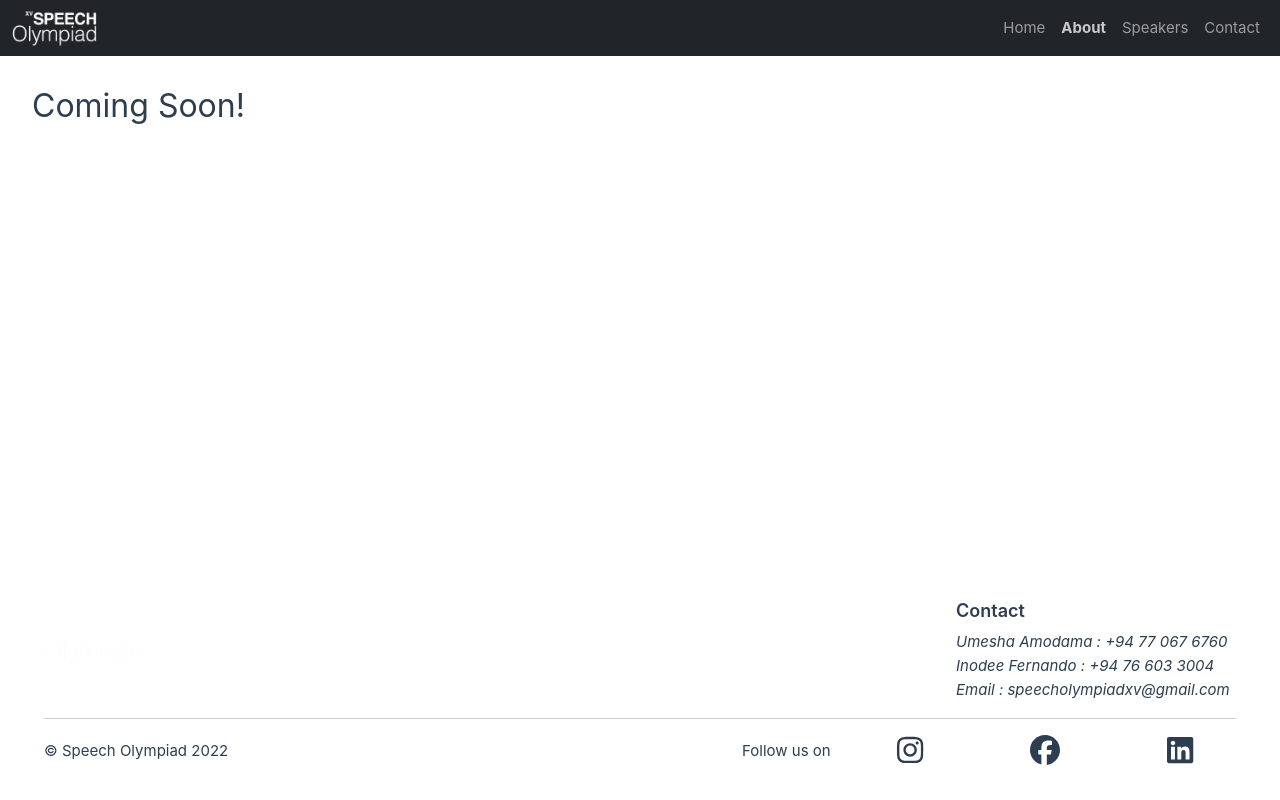
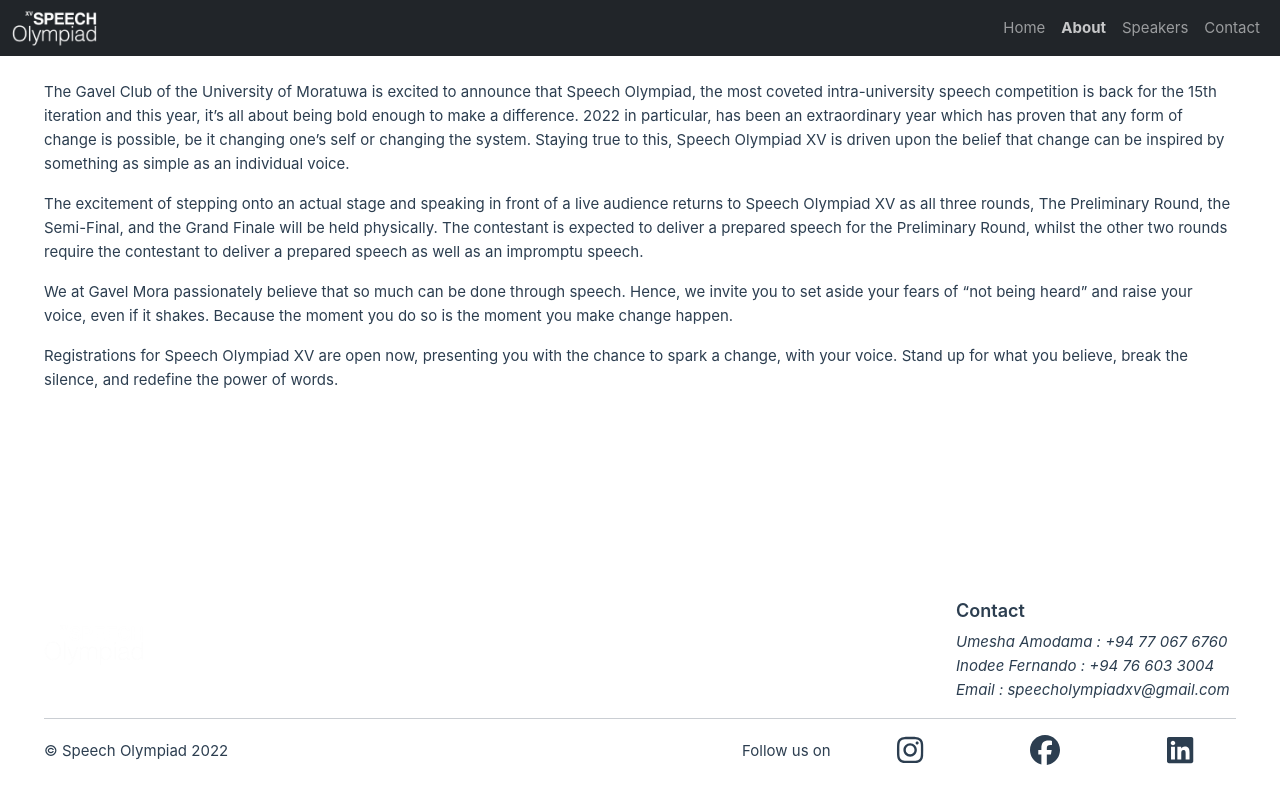
Before and after one commit to SpeechOlympiadXV/speecholympiadxv.github.io, a Vue app: page / in a window 1280 px wide. Both pictures are taken after a click on the element "About". Built offline with nearby package versions, Linux system fonts and the light colour scheme.

Commit message:
about page, change sample page to home page

```diff
--- a/src/App.vue
+++ b/src/App.vue
@@ -3,13 +3,14 @@ import AppFooter from "./components/AppFooter.vue";
 import AppHeader from "./components/AppHeader.vue";
 import AppPageLayout from "./components/AppPageLayout.vue";
 
-import PageSample from "./pages/PageSample.vue";
+import PageHome from "./pages/PageHome.vue";
+import PageAbout from "./pages/PageAbout.vue";
 import PageComingSoon from "./pages/PageComingSoon.vue";
 import Page404 from "./pages/Page404.vue";
 
 const routes = {
-  "/": PageSample,
-  "/about": PageComingSoon,
+  "/": PageHome,
+  "/about": PageAbout,
   "/speakers": PageComingSoon,
   "/contact": PageComingSoon,
 };
--- /dev/null
+++ b/src/pages/PageAbout.vue
@@ -0,0 +1,45 @@
+<template>
+  <main>
+    <div class="container-fluid">
+      <div class="column">
+        <div class="row">
+          <p>
+            The Gavel Club of the University of Moratuwa is excited to announce
+            that Speech Olympiad, the most coveted intra-university speech
+            competition is back for the 15th iteration and this year, it’s all
+            about being bold enough to make a difference. 2022 in particular,
+            has been an extraordinary year which has proven that any form of
+            change is possible, be it changing one’s self or changing the
+            system. Staying true to this, Speech Olympiad XV is driven upon the
+            belief that change can be inspired by something as simple as an
+            individual voice.
+          </p>
+
+          <p>
+            The excitement of stepping onto an actual stage and speaking in
+            front of a live audience returns to Speech Olympiad XV as all three
+            rounds, The Preliminary Round, the Semi-Final, and the Grand Finale
+            will be held physically. The contestant is expected to deliver a
+            prepared speech for the Preliminary Round, whilst the other two
+            rounds require the contestant to deliver a prepared speech as well
+            as an impromptu speech.
+          </p>
+
+          <p>
+            We at Gavel Mora passionately believe that so much can be done
+            through speech. Hence, we invite you to set aside your fears of “not
+            being heard” and raise your voice, even if it shakes. Because the
+            moment you do so is the moment you make change happen.
+          </p>
+
+          <p>
+            Registrations for Speech Olympiad XV are open now, presenting you
+            with the chance to spark a change, with your voice. Stand up for
+            what you believe, break the silence, and redefine the power of
+            words.
+          </p>
+        </div>
+      </div>
+    </div>
+  </main>
+</template>
--- a/src/pages/PageSample.vue
+++ b/src/pages/PageHome.vue
@@ -14,81 +14,7 @@ export default {
 
     <div class="container marketing">
       <!-- Three columns of text below the carousel -->
-      <div class="row">
-        <div class="col-lg-4">
-          <svg
-            class="bd-placeholder-img rounded-circle"
-            width="140"
-            height="140"
-            xmlns="http://www.w3.org/2000/svg"
-            role="img"
-            aria-label="Placeholder: 140x140"
-            preserveAspectRatio="xMidYMid slice"
-            focusable="false"
-          >
-            <title>Placeholder</title>
-            <rect width="100%" height="100%" fill="#777" />
-            <text x="50%" y="50%" fill="#777" dy=".3em">140x140</text>
-          </svg>
 
-          <h2>Heading</h2>
-          <p>
-            Some representative placeholder content for the three columns of
-            text below the carousel. This is the first column.
-          </p>
-          <p><a class="btn btn-secondary" href="#">View details &raquo;</a></p>
-        </div>
-        <!-- /.col-lg-4 -->
-        <div class="col-lg-4">
-          <svg
-            class="bd-placeholder-img rounded-circle"
-            width="140"
-            height="140"
-            xmlns="http://www.w3.org/2000/svg"
-            role="img"
-            aria-label="Placeholder: 140x140"
-            preserveAspectRatio="xMidYMid slice"
-            focusable="false"
-          >
-            <title>Placeholder</title>
-            <rect width="100%" height="100%" fill="#777" />
-            <text x="50%" y="50%" fill="#777" dy=".3em">140x140</text>
-          </svg>
-
-          <h2>Heading</h2>
-          <p>
-            Another exciting bit of representative placeholder content. This
-            time, we've moved on to the second column.
-          </p>
-          <p><a class="btn btn-secondary" href="#">View details &raquo;</a></p>
-        </div>
-        <!-- /.col-lg-4 -->
-        <div class="col-lg-4">
-          <svg
-            class="bd-placeholder-img rounded-circle"
-            width="140"
-            height="140"
-            xmlns="http://www.w3.org/2000/svg"
-            role="img"
-            aria-label="Placeholder: 140x140"
-            preserveAspectRatio="xMidYMid slice"
-            focusable="false"
-          >
-            <title>Placeholder</title>
-            <rect width="100%" height="100%" fill="#777" />
-            <text x="50%" y="50%" fill="#777" dy=".3em">140x140</text>
-          </svg>
-
-          <h2>Heading</h2>
-          <p>
-            And lastly this, the third column of representative placeholder
-            content.
-          </p>
-          <p><a class="btn btn-secondary" href="#">View details &raquo;</a></p>
-        </div>
-        <!-- /.col-lg-4 -->
-      </div>
-      <!-- /.row -->
 
       <!-- START THE FEATURETTES -->
 
@@ -201,6 +127,85 @@ export default {
           </svg>
         </div>
       </div>
+
+      <hr class="featurette-divider" />
+
+      <div class="row">
+        <div class="col-lg-4">
+          <svg
+            class="bd-placeholder-img rounded-circle"
+            width="140"
+            height="140"
+            xmlns="http://www.w3.org/2000/svg"
+            role="img"
+            aria-label="Placeholder: 140x140"
+            preserveAspectRatio="xMidYMid slice"
+            focusable="false"
+          >
+            <title>Placeholder</title>
+            <rect width="100%" height="100%" fill="#777" />
+            <text x="50%" y="50%" fill="#777" dy=".3em">140x140</text>
+          </svg>
+
+          <h2>Heading</h2>
+          <p>
+            Some representative placeholder content for the three columns of
+            text below the carousel. This is the first column.
+          </p>
+          <p><a class="btn btn-secondary" href="#">View details &raquo;</a></p>
+        </div>
+        <!-- /.col-lg-4 -->
+        <div class="col-lg-4">
+          <svg
+            class="bd-placeholder-img rounded-circle"
+            width="140"
+            height="140"
+            xmlns="http://www.w3.org/2000/svg"
+            role="img"
+            aria-label="Placeholder: 140x140"
+            preserveAspectRatio="xMidYMid slice"
+            focusable="false"
+          >
+            <title>Placeholder</title>
+            <rect width="100%" height="100%" fill="#777" />
+            <text x="50%" y="50%" fill="#777" dy=".3em">140x140</text>
+          </svg>
+
+          <h2>Heading</h2>
+          <p>
+            Another exciting bit of representative placeholder content. This
+            time, we've moved on to the second column.
+          </p>
+          <p><a class="btn btn-secondary" href="#">View details &raquo;</a></p>
+        </div>
+        <!-- /.col-lg-4 -->
+        <div class="col-lg-4">
+          <svg
+            class="bd-placeholder-img rounded-circle"
+            width="140"
+            height="140"
+            xmlns="http://www.w3.org/2000/svg"
+            role="img"
+            aria-label="Placeholder: 140x140"
+            preserveAspectRatio="xMidYMid slice"
+            focusable="false"
+          >
+            <title>Placeholder</title>
+            <rect width="100%" height="100%" fill="#777" />
+            <text x="50%" y="50%" fill="#777" dy=".3em">140x140</text>
+          </svg>
+
+          <h2>Heading</h2>
+          <p>
+            And lastly this, the third column of representative placeholder
+            content.
+          </p>
+          <p><a class="btn btn-secondary" href="#">View details &raquo;</a></p>
+        </div>
+        <!-- /.col-lg-4 -->
+      </div>
+      <!-- /.row -->
+
     </div>
     <!-- /.container -->
   </main>
```
